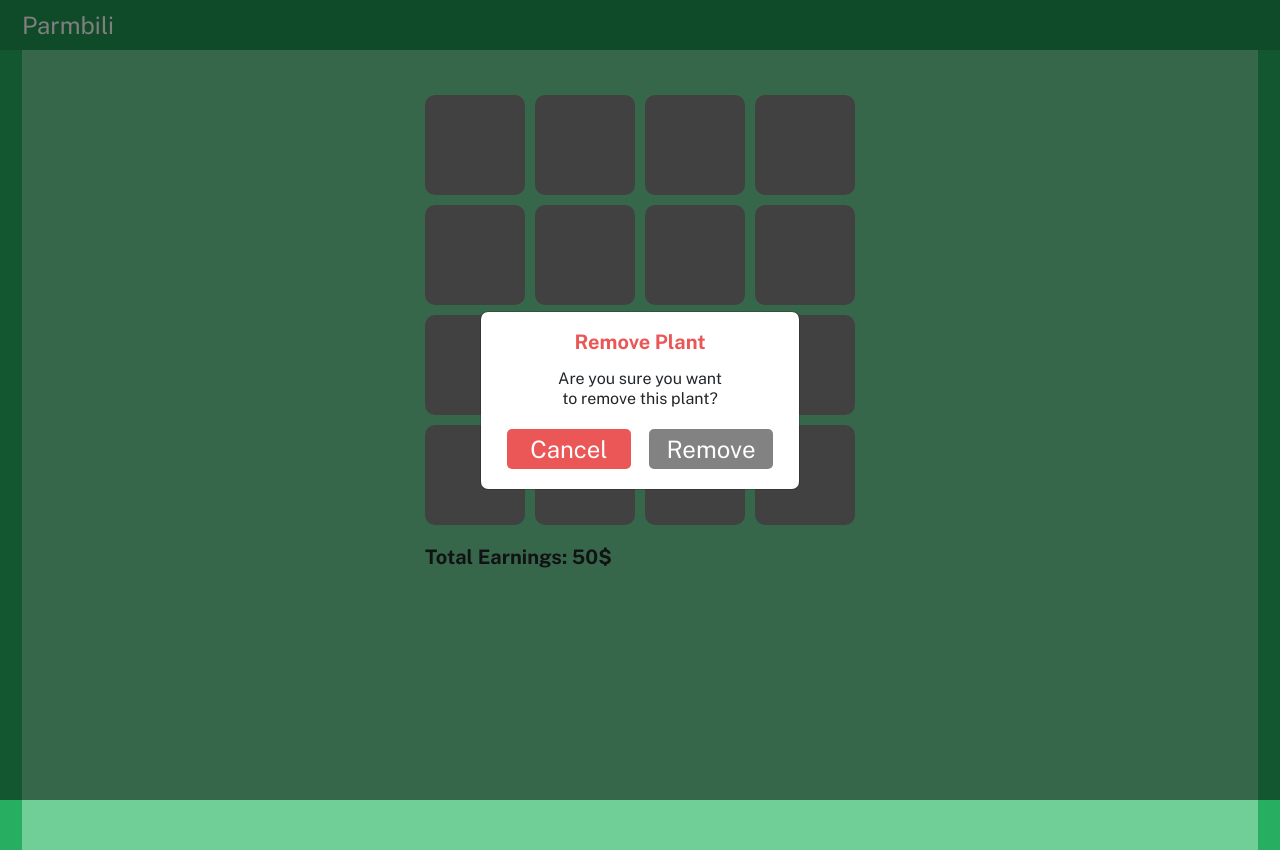
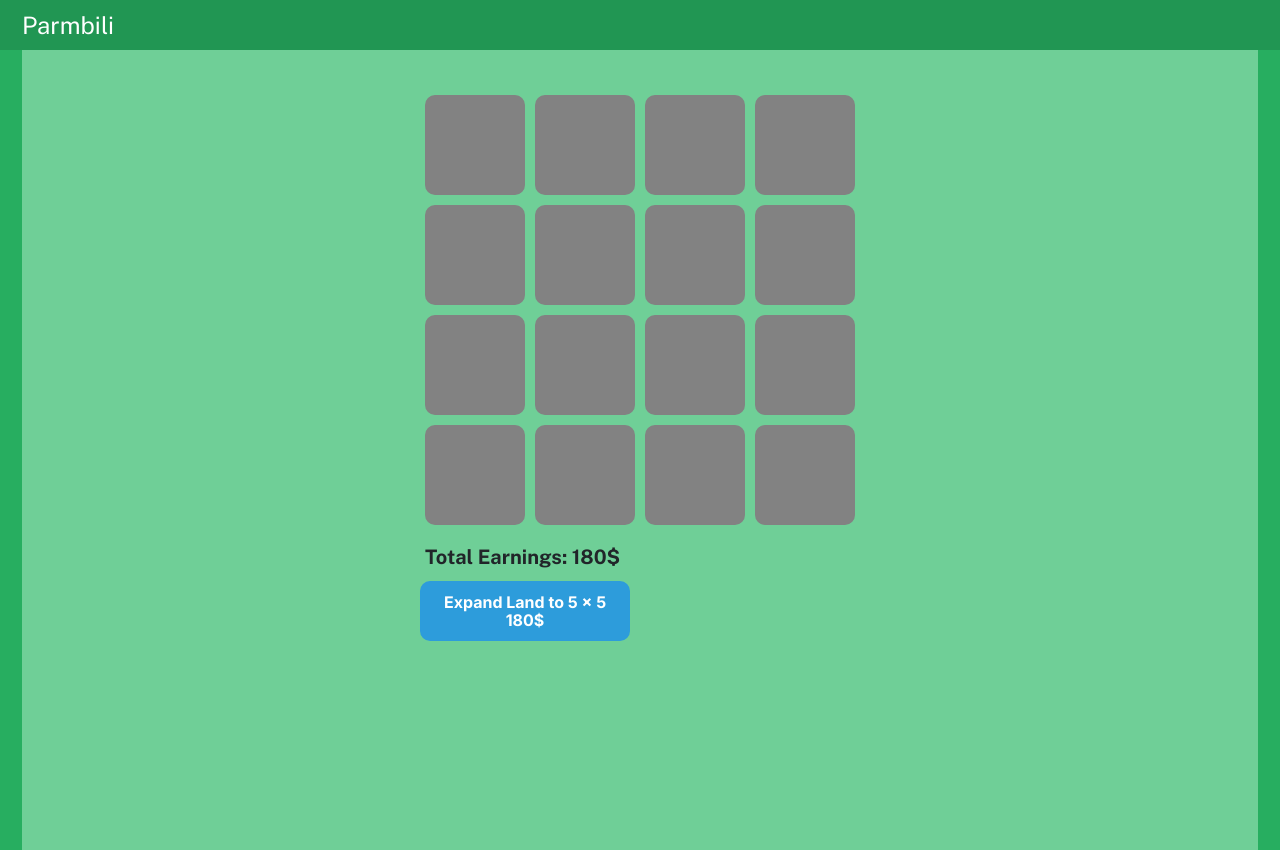
Before and after one commit to Kiru100/parmbili-assessment-activity, a React (Create React App) app: page / in a window 1280 px wide. Built offline with nearby package versions, Linux system fonts and the light colour scheme.

Commit message:
Updated reducers, add/remove plant modal

```diff
--- a/src/App.jsx
+++ b/src/App.jsx
@@ -1,13 +1,12 @@
 import './App.scss';
 import React, { useState, useRef} from 'react';
-import { Modal } from 'react-bootstrap';
 import Overlay from 'react-bootstrap/Overlay';
 import Popover from 'react-bootstrap/Popover';
 import TileItem from './components/tile_item';
 import { useSelector, useDispatch } from 'react-redux';
-import { setTillMode, setEmptyMode } from "./__reducers/tiles.reducer";
-import { addTotalEarnings } from './__reducers/users.reducer';
-import { PLANT_DATA } from './__config/constants';
+import { setTillMode, setEmptyMode, expandTiles } from "./__reducers/tiles.reducer";
+import { addTotalEarnings, addUserLevel } from './__reducers/users.reducer';
+import { PLANT_DATA, TILE_EXPANSION_VALUE } from './__config/constants';
 import PlantModal from "./modals/add_plant/add_plant.modal";
 import RemovePlant from './modals/remove_plant/remove_plant.modal';
 
@@ -19,7 +18,7 @@ function App() {
 
     const [show_overlay, setShowOverlay] = useState(false);
     const [show_plant_modal, setShowPlantModal] = useState(false);
-    const [show_remove_plant_modal, setshowRemovePlantModal] = useState(true);
+    const [show_remove_plant_modal, setShowRemovePlantModal] = useState(false);
 
     const [overlay_target, setOverlayTarget] = useState(null);
 
@@ -42,12 +41,7 @@ function App() {
     }
 
     const showRemoveCropModal = (event) =>{
-        setshowRemovePlantModal(true);
-        setShowOverlay(false);
-    }
-
-    const removeCrop = (event) =>{
-        dispatch(setEmptyMode({tile_index: selected_tile.index}));
+        setShowRemovePlantModal(true);
         setShowOverlay(false);
     }
 
@@ -60,13 +54,20 @@ function App() {
         setShowOverlay(false);
     }
 
+    const expandArea = (event) =>{
+        const tile_to_add = TILE_EXPANSION_VALUE[user_data.level+1].to_add;
+        console.log(tile_to_add);
+        dispatch(addUserLevel());
+        dispatch(expandTiles({to_add: tile_to_add}));
+    }
+
     return (
         <React.Fragment>
             <div className="App">
                 <h1>Parmbili</h1>
 
                 <main>
-                    <ul id="tile_container" ref={ref}>
+                    <ul id="tile_container" ref={ref} style={{ width: `${TILE_EXPANSION_VALUE[user_data.level].size * 110 }px`}}>
                         {tiles_list.map((tile_item_data, tile_index)=>
                             <TileItem
                                 key={tile_index}
@@ -75,11 +76,22 @@ function App() {
                                 toggle_overlay={toggleOverlay}/>)
                         }
                         <p id="total_earnings">Total Earnings: {user_data.total_earnings}$</p>
+                        {user_data.level < 4 ?
+                            <button id="expand_land_button"
+                                className="active"
+                                type="button"
+                                onClick={expandArea}
+                                disabled={ user_data.total_earnings >= TILE_EXPANSION_VALUE[user_data.level+1].price ? false : true}>
+                                <span>Expand Land to {TILE_EXPANSION_VALUE[user_data.level+1].size} x {TILE_EXPANSION_VALUE[user_data.level+1].size}</span>
+                                <span>{TILE_EXPANSION_VALUE[user_data.level+1].price}$</span>
+                            </button>
+                            : ""
+                        }
                     </ul>
                 </main>
             </div>
 
-            <RemovePlant set_show={show_remove_plant_modal}/>
+            <RemovePlant set_show={show_remove_plant_modal} set_hide={()=>setShowRemovePlantModal(false)} selected={selected_tile}/>
             <PlantModal set_show={show_plant_modal} set_hide={()=>setShowPlantModal(false)} selected={selected_tile}/>
             <Overlay
                 show={show_overlay}
@@ -88,8 +100,8 @@ function App() {
                 container={ref}>
                 <Popover id="popover-container">
                     <Popover.Body>
-                        {selected_tile.mode === "empty" ? <button className="overlay_button" onClick={tillTile}>Till</button> : ""}
-                        {selected_tile.mode === "tilled" ? <button className="overlay_button" onClick={showPlantCropModal}>Plant</button> : ""}
+                        {selected_tile.mode === "empty"   ? <button className="overlay_button" onClick={tillTile}>Till</button> : ""}
+                        {selected_tile.mode === "tilled"  ? <button className="overlay_button" onClick={showPlantCropModal}>Plant</button> : ""}
                         {selected_tile.mode === "planted" ? <button className="overlay_button remove" onClick={showRemoveCropModal}>Remove</button> : ""}
                         {selected_tile.mode === "harvest" ?
                             <React.Fragment>
--- a/src/App.scss
+++ b/src/App.scss
@@ -33,6 +33,30 @@
 
             .popover-body{
                 padding: 10px;
+            }
+
+            #expand_land_button{
+                background-color: global.$curious_blue;
+                border-radius: 10px;
+                border: none;
+                cursor: pointer;
+                height: 60px;
+                width: 210px;
+
+                &:hover{
+                    background-color:darken(global.$curious_blue, 10%);
+                }
+
+                &:disabled, &:disabled:hover{
+                    background-color:global.$curious_blue;
+                    opacity: 80%;
+                }
+
+                span{
+                    color: global.$white;
+                    display: block;
+                    font: 700 16px/18px "Inter";
+                }
             }
         }
     }
--- a/src/__config/constants.js
+++ b/src/__config/constants.js
@@ -4,3 +4,12 @@ export const PLANT_DATA = {
     carrot: { growing_time: 45, initial_price: 25, selling_price: 75  },
     corn:   { growing_time: 60, initial_price: 35, selling_price: 100 }
 }
+
+export const TILE_EXPANSION_VALUE = [
+    { price: 0,   size: 4 },
+    { price: 180, size: 5, to_add: 9  },
+    { price: 270, size: 6, to_add: 11 },
+    { price: 360, size: 7, to_add: 13 },
+    { price: 450, size: 8, to_add: 15 },
+    { price: 560, size: 9, to_add: 17 },
+]
--- a/src/__reducers/tiles.reducer.js
+++ b/src/__reducers/tiles.reducer.js
@@ -55,8 +55,15 @@ export const tiles = createSlice({
             const {index, mode} = action.payload;
             state.selected_tile = {index: index, mode: mode};
         },
+        expandTiles:(state, action)=>{
+            const { to_add } = action.payload;
+
+            for( let add_tile_index = 0; add_tile_index < to_add; add_tile_index++){
+                state.tiles_list.push({ mode:"empty" });
+            }
+        }
     }
 });
 
-export const { setTillMode, setSelectedTile, setPlantMode, setPlantTimer, setHarvestMode, setEmptyMode} = tiles.actions;
+export const { setTillMode, setSelectedTile, setPlantMode, setPlantTimer, setHarvestMode, setEmptyMode, expandTiles} = tiles.actions;
 export default tiles.reducer;
--- a/src/__reducers/users.reducer.js
+++ b/src/__reducers/users.reducer.js
@@ -3,7 +3,7 @@ import { createSlice, current } from "@reduxjs/toolkit";
 export const users = createSlice({
     name:"users",
     initialState:{
-        user_data:{ total_earnings: 50 }
+        user_data:{ total_earnings: 180, level: 0 }
     },
     reducers:{
        addTotalEarnings:(state, action)=>{
@@ -13,9 +13,13 @@ export const users = createSlice({
        reduceTotalEarnings:(state, action)=>{
             const { expense_value } = action.payload;
             state.user_data.total_earnings -= expense_value;
+       },
+       addUserLevel:(state, action)=>{
+            state.user_data.level += 1;
        }
+
     }
 });
 
-export const { addTotalEarnings, reduceTotalEarnings } = users.actions;
+export const { addTotalEarnings, reduceTotalEarnings, addUserLevel } = users.actions;
 export default users.reducer;
--- a/src/assets/scss/global.scss
+++ b/src/assets/scss/global.scss
@@ -10,3 +10,4 @@ $pale_teal: #6fcf97;
 $saffron-mango: #f2c94c;
 $valentine_red: #eb5757;
 $white: #fff;
+$curious_blue: #2d9cdb;
--- a/src/index.scss
+++ b/src/index.scss
@@ -1,4 +1,4 @@
-@import url('https://fonts.googleapis.com/css2?family=Public+Sans:wght@400;700;900&display=swap');
+@import url('https://fonts.googleapis.com/css2?family=Inter:wght@700&family=Public+Sans:wght@400;700;900&display=swap');
 
 *{
 	box-sizing: border-box;
--- a/src/modals/add_plant/add_plant.modal.scss
+++ b/src/modals/add_plant/add_plant.modal.scss
@@ -107,6 +107,11 @@
                 &:hover{
                     background-color: darken(global.$bleu_de_france, 10%);
                 }
+
+                &:disabled, &:disabled:hover{
+                    background-color: global.$bleu_de_france;
+                    opacity: 80%;
+                }
             }
 
             &:nth-of-type(1){
--- a/src/modals/remove_plant/remove_plant.modal.jsx
+++ b/src/modals/remove_plant/remove_plant.modal.jsx
@@ -1,20 +1,29 @@
-import { Modal, ModalBody } from "react-bootstrap";
+import { Modal } from "react-bootstrap";
+import { useDispatch } from "react-redux";
+import { setEmptyMode } from "../../__reducers/tiles.reducer";
 import "./remove_plant.modal.scss";
 
-function RemovePlant({set_show}){
+function RemovePlant({set_show, set_hide, selected}){
+    const dispatch = useDispatch();
+
+    const handleSubmit = (event) =>{
+        event.preventDefault();
+        set_hide();
+        dispatch(setEmptyMode({tile_index: selected.index}));
+    }
+
     return(
        <Modal id="remove_plant_modal" show={set_show} centered>
             <Modal.Body>
-                <form>
+                <form onSubmit={handleSubmit}>
                     <h2>Remove Plant</h2>
                     <p>Are you sure you want to remove this plant?</p>
                     <div className="action_container">
-                        <button type="button" className="cancel_button">Cancel</button>
+                        <button type="button" className="cancel_button" onClick={set_hide}>Cancel</button>
                         <button type="submit" className="remove_button">Remove</button>
                     </div>
                 </form>
             </Modal.Body>
-
        </Modal>
     )
 }
```
Also changed, not shown: src/modals/add_plant/add_plant.modal.jsx (+16 -5 lines).
